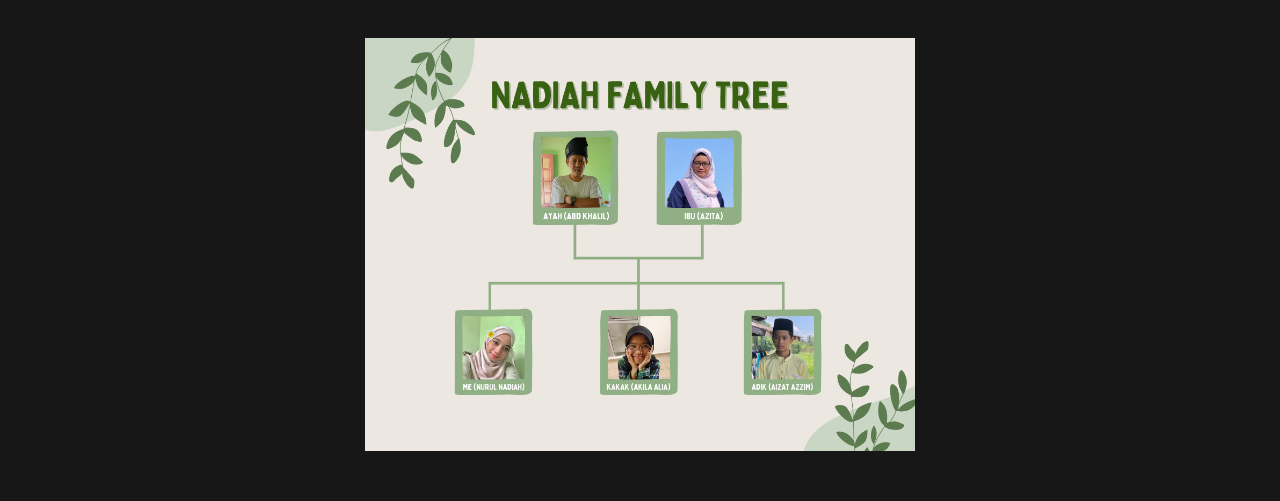
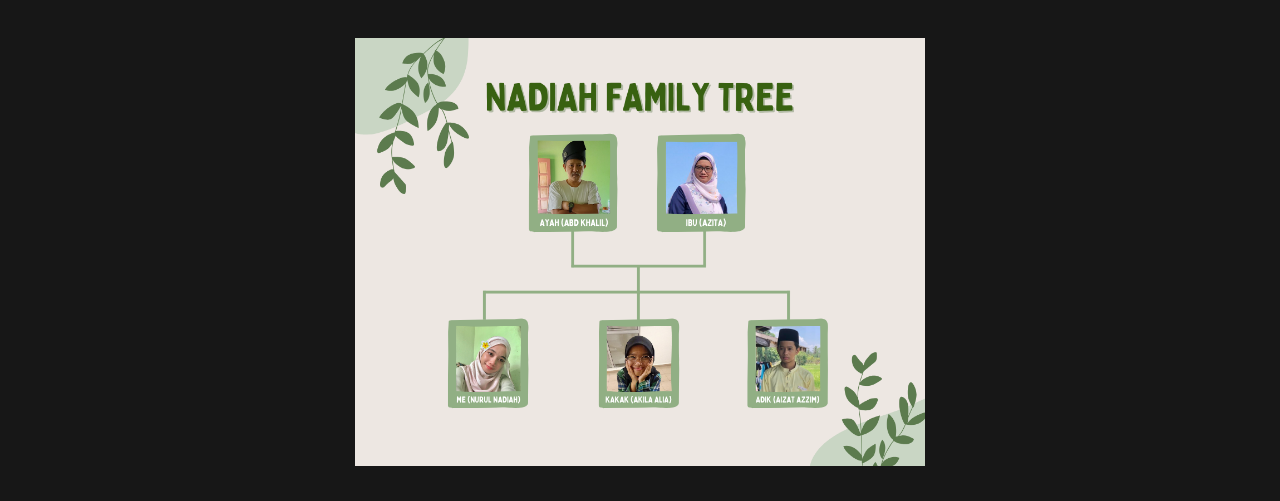
Before and after one commit to naddy02/personal-website, a plain HTML site: page Family.html in a window 1280 px wide. Shown: the part 156-657 px from the top of the page. Drawn offline with Linux system fonts and the light colour scheme.

Commit message:
Update Family.html

```diff
--- a/Family.html
+++ b/Family.html
@@ -87,7 +87,7 @@
 <section>
     <h2 style="color: rebeccapurple; font-size: 50px; font-family:'Franklin Gothic Medium', 'Arial Narrow', Arial, sans-serif; text-align: center;">👨‍👧Nad's Family👩‍👧‍👧</h2>
     <div>
-        <img src="images/family tree.png" alt="Family Tree" width="550">
+        <img src="images/family tree.png" alt="Family Tree" width="570">
     </div>
 </section>
 
```
